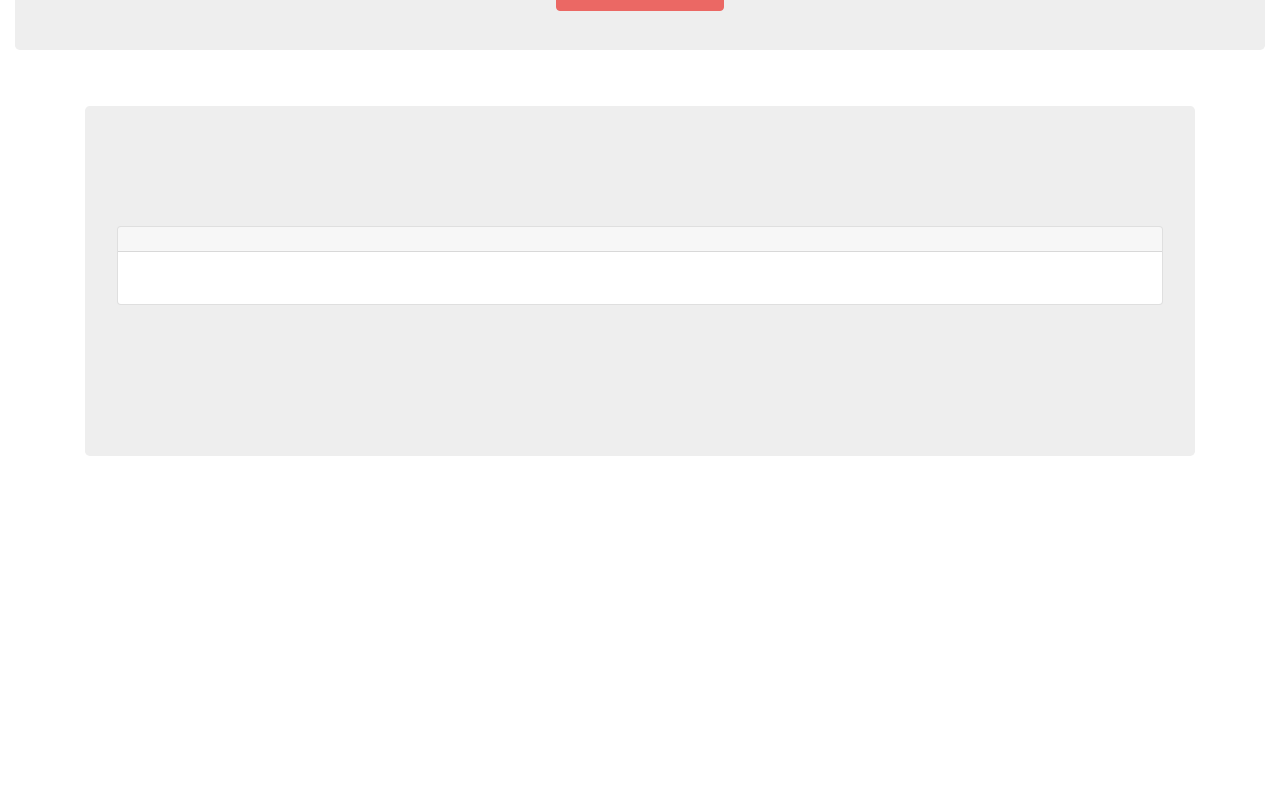
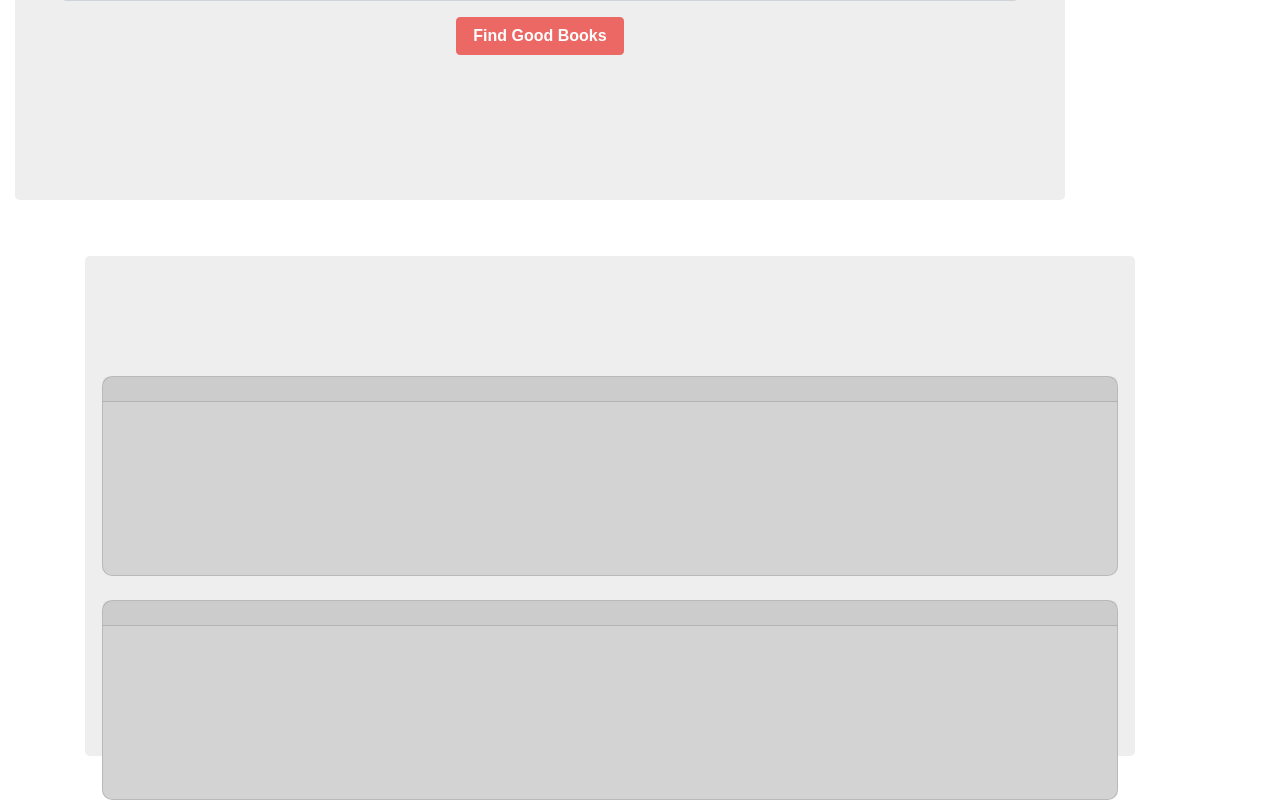
Before and after one commit to jmauro33/bookactivity, a React (Create React App) app in the folder client/: page / in a window 1280 px wide. Shown: the part 444-1244 px from the top of the page. Before the commit the page ends 932 px from the top, so only its background shows below. Built offline with nearby package versions, Linux system fonts and the light colour scheme; a web font is replaced by a local one.

Commit message:
working on css using boostrap

```diff
--- a/client/src/components/Jumbotron/index.js
+++ b/client/src/components/Jumbotron/index.js
@@ -3,7 +3,7 @@ import React from "react";
 function Jumbotron({ children }) {
   return (
     <div
-      style={{ height: 350, clear: "both", paddingTop: 120, textAlign: "center" }}
+      style={{ height: 500, width: 1050,  clear: "both", paddingTop: 120, textAlign: "center" }}
       className="jumbotron"
     >
       {children}
--- a/client/src/components/SavedResults/index.js
+++ b/client/src/components/SavedResults/index.js
@@ -1,10 +1,22 @@
 import React from "react";
+import {Row, Col} from "../Grid"
+import "./style.css";
+function SavedResults() {
 
-function SavedResults(){
+    return (
 
-return(
+        <div>
 
-    <div>
+        <Row>
+            <div class="card">
+                <h5 class="card-header"></h5>
+                <div class="card-body">
+                    <h5 class="card-title"></h5>
+                    <p class="card-text"></p>
+
+                </div>
+            </div>
+        </Row>
 
 
 
@@ -12,11 +24,7 @@ return(
 
 
 
-
-
-
-
-    </div>
-)
+        </div>
+    )
 }
 export default SavedResults;
--- /dev/null
+++ b/client/src/components/SavedResults/style.css
@@ -0,0 +1,6 @@
+.card{
+    border-radius: 10px;
+    width:100%;
+    height:200px;
+    background-color: lightgrey
+}
--- a/client/src/components/SearchResults/index.js
+++ b/client/src/components/SearchResults/index.js
@@ -1,10 +1,12 @@
 import React from "react";
-
+import {Row, Col} from "../Grid"
+import "./style.css";
 function SearchResults() {
 
     return (
 
         <div>
+        <Row>
             <div class="card">
                 <h5 class="card-header"></h5>
                 <div class="card-body">
@@ -13,6 +15,19 @@ function SearchResults() {
 
                 </div>
             </div>
+        </Row>
+        <br></br>
+        <Row>
+            <div class="card">
+                <h5 class="card-header"></h5>
+                <div class="card-body">
+                    <h5 class="card-title"></h5>
+                    <p class="card-text"></p>
+
+                </div>
+            </div>
+        </Row>
+
 
 
 
--- /dev/null
+++ b/client/src/components/SearchResults/style.css
@@ -0,0 +1,6 @@
+.card{
+    border-radius: 10px;
+    width:100%;
+    height:200px;
+    background-color: lightgrey
+}
```
